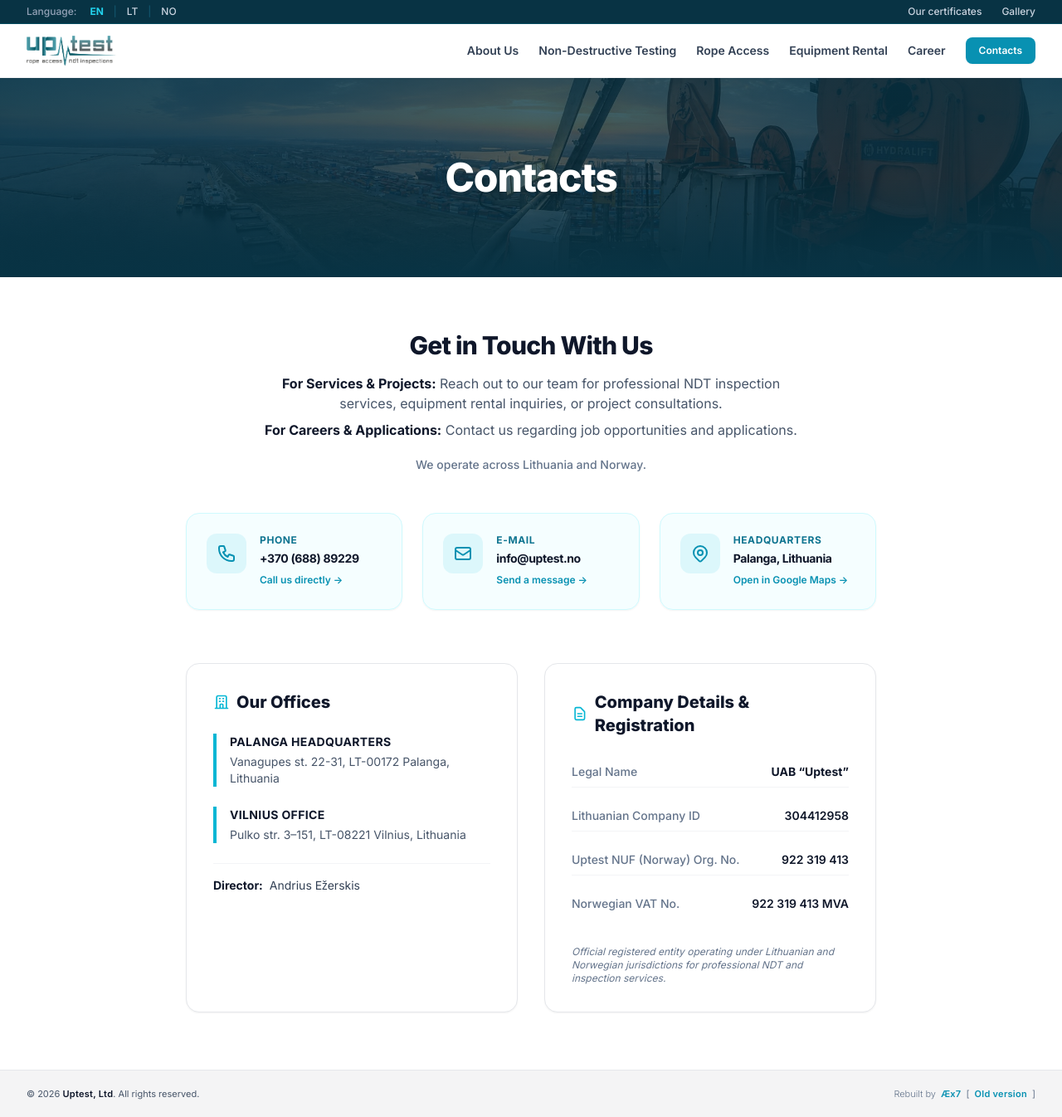
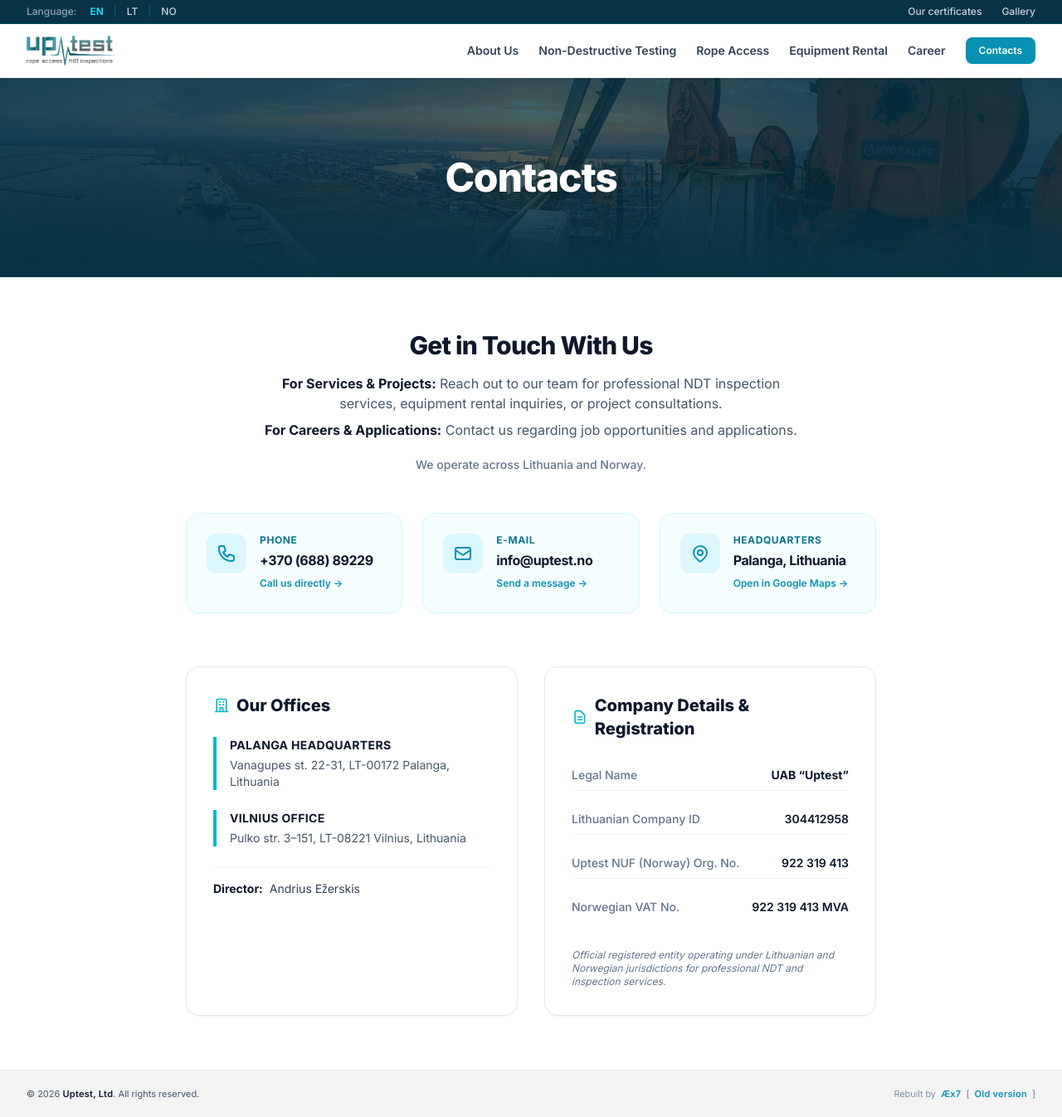
Before and after one commit to mruslys/uptest.no, a Jekyll site: the page built from contacts/index.html, in a window 1280 px wide and 1346 px high. Shown: the whole window at 83% size. Built offline with Jekyll 4.4.1, drawn with Linux system fonts in a browser that asks for light colours; nearby versions of some CDN libraries.

Commit message:
Update index.html

```diff
--- a/contacts/index.html
+++ b/contacts/index.html
@@ -31,7 +31,7 @@
         </div>
         <div class="space-y-1 min-w-0 flex-1">
             <h3 class="text-xs font-bold uppercase tracking-wider text-brand-700">Phone</h3>
-            <p class="text-base sm:text-sm font-bold text-slate-900 tracking-tight truncate">+370 (688) 89229</p>
+            <p class="text-base sm:text-base font-bold text-slate-900 tracking-tight truncate">+370 (688) 89229</p>
             <span class="text-xs font-semibold text-brand-600 group-hover:underline inline-flex items-center gap-1 pt-1">Call us directly &rarr;</span>
         </div>
     </a>
@@ -45,7 +45,7 @@
         </div>
         <div class="space-y-1 min-w-0 flex-1">
             <h3 class="text-xs font-bold uppercase tracking-wider text-brand-700">E-mail</h3>
-            <p class="text-base sm:text-sm font-bold text-slate-900 tracking-tight truncate">info@uptest.no</p>
+            <p class="text-base sm:text-base font-bold text-slate-900 tracking-tight truncate">info@uptest.no</p>
             <span class="text-xs font-semibold text-brand-600 group-hover:underline inline-flex items-center gap-1 pt-1">Send a message &rarr;</span>
         </div>
     </a>
@@ -60,7 +60,7 @@
         </div>
         <div class="space-y-1 min-w-0 flex-1">
             <h3 class="text-xs font-bold uppercase tracking-wider text-brand-700">Headquarters</h3>
-            <p class="text-base sm:text-sm font-bold text-slate-900 tracking-tight truncate">Palanga, Lithuania</p>
+            <p class="text-base sm:text-base font-bold text-slate-900 tracking-tight truncate">Palanga, Lithuania</p>
             <span class="text-xs font-semibold text-brand-600 group-hover:underline inline-flex items-center gap-1 pt-1">Open in Google Maps &rarr;</span>
         </div>
     </a>
```
